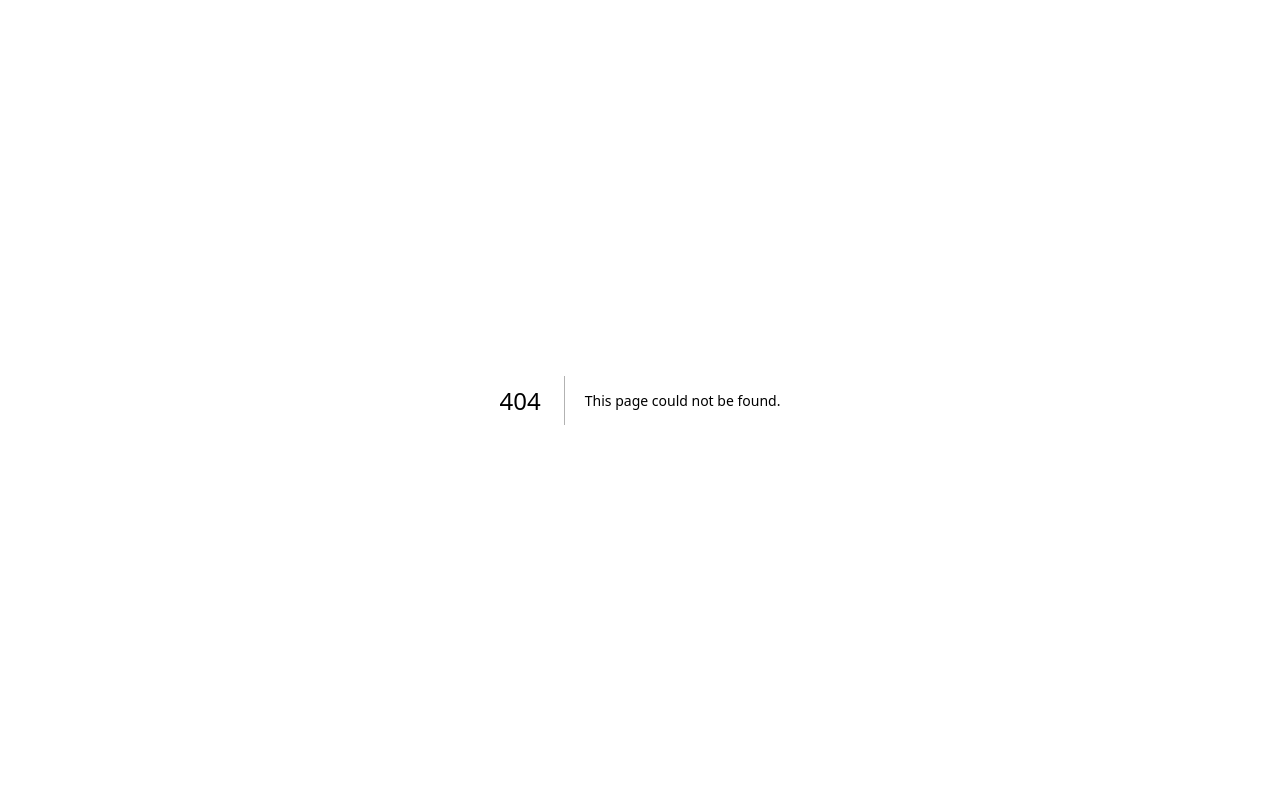
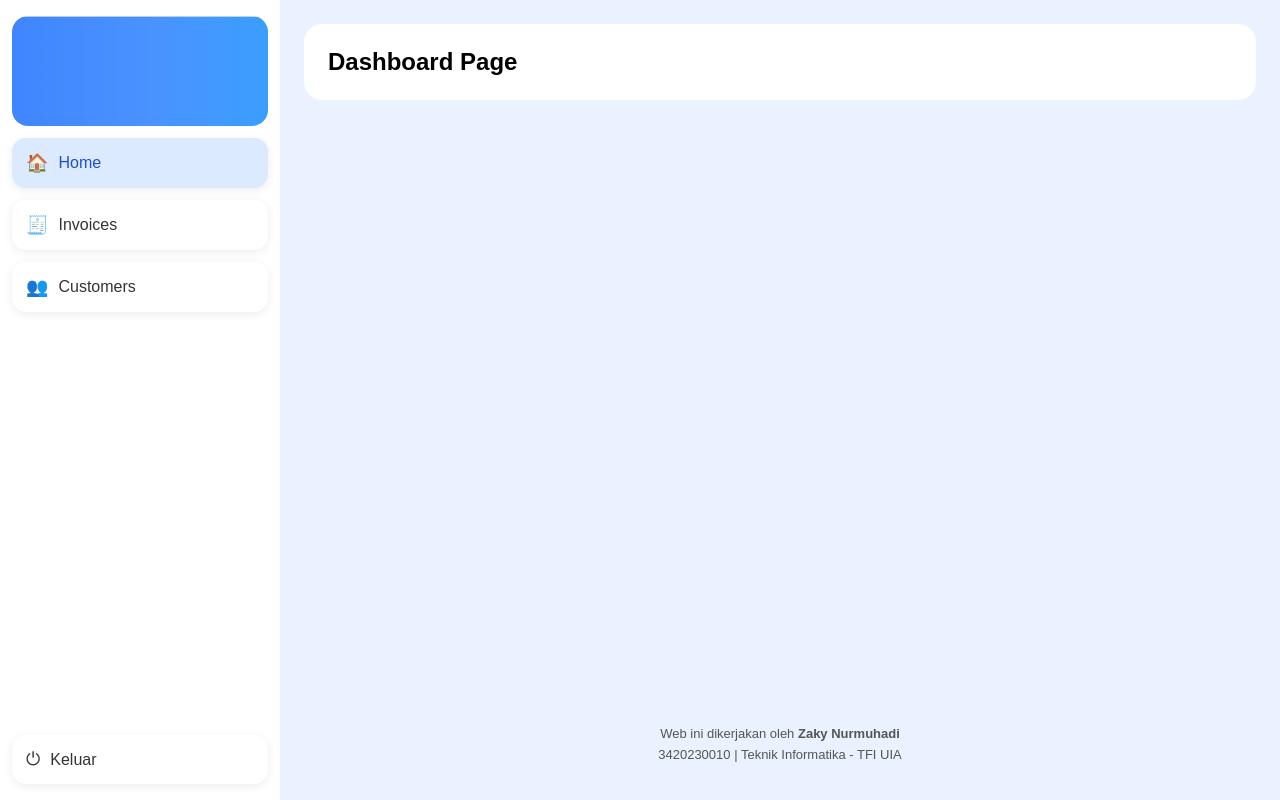
Before and after one commit to zakynurmuhadi03-ctrl/login-vercel, a Next.js app: page /dashboard in a window 1280 px wide. Before the commit this address had no page. Built offline with nearby package versions, Linux system fonts and the light colour scheme.

Commit message:
Create page.js

```diff
--- /dev/null
+++ b/app/dashboard/page.js
@@ -0,0 +1,69 @@
+"use client";
+import { useState } from "react";
+import { useRouter } from "next/navigation";
+
+export default function DashboardPage() {
+  const [active, setActive] = useState("home");
+  const router = useRouter();
+
+  const menus = [
+    { id: "home", label: "Home", icon: "🏠" },
+    { id: "invoices", label: "Invoices", icon: "🧾" },
+    { id: "customers", label: "Customers", icon: "👥" },
+  ];
+
+  return (
+    <>
+    <style>{`
+      .layout { display: flex; min-height: 100vh; background: #eaf2ff; font-family: sans-serif; }
+      .sidebar { width: 280px; background: #fff; padding: 16px 12px; display: flex; flex-direction: column; gap: 12px; height: 100vh; box-sizing: border-box; position: sticky; top: 0; flex-shrink: 0; }
+      .menu-list { display: flex; flex-direction: column; gap: 12px; }
+      .menu-btn { display: flex; align-items: center; gap: 10px; width: 100%; padding: 14px 14px; border-radius: 14px; border: none; cursor: pointer; font-size: 16px; background: #fff; color: #333; box-shadow: 0 2px 10px rgba(0,0,0,0.08); }
+      .menu-btn.active { background: #dbeafe; color: #1d4ed8; }
+      .spacer { flex: 1; }
+      @media (max-width: 768px) {
+        .layout { flex-direction: column; }
+        .sidebar { width: 100% !important; height: auto !important; position: static !important; flex-direction: row !important; align-items: center !important; padding: 12px !important; gap: 8px !important; }
+        .sidebar-header { display: none !important; }
+        .menu-list { flex-direction: row !important; flex: 1 !important; gap: 8px !important; }
+        .menu-btn { justify-content: center !important; padding: 10px 0 !important; }
+        .menu-label { display: none !important; }
+        .spacer { display: none !important; }
+        .logout-wrap { flex: 1 !important; }
+      }
+    `}</style>
+
+    <div className="layout">
+      <div className="sidebar">
+        <div className="sidebar-header" style={{ width: "100%", height: "110px", borderRadius: "16px", overflow: "hidden", flexShrink: 0 }}>
+          <img src="/header-uia.png" alt="UIA" style={{ width: "100%", height: "100%", objectFit: "cover", display: "block" }} />
+        </div>
+        <div className="menu-list">
+          {menus.map((m) => (
+            <button key={m.id} onClick={() => setActive(m.id)} className={active === m.id ? "menu-btn active" : "menu-btn"}>
+              <span style={{ fontSize: "18px" }}>{m.icon}</span> <span className="menu-label">{m.label}</span>
+            </button>
+          ))}
+        </div>
+        <div className="spacer"></div>
+        <div className="logout-wrap">
+          <button onClick={() => router.push("/login")} className="menu-btn">
+            <span style={{ fontSize: "18px" }}>⏻</span> <span className="menu-label">Keluar</span>
+          </button>
+        </div>
+      </div>
+      <div style={{ flex: 1, padding: "24px", display: "flex", flexDirection: "column", minWidth: 0 }}>
+        <div style={{ background: "#fff", borderRadius: "18px", padding: "24px" }}>
+          {active === "home" && <h2 style={{ margin: 0 }}>Dashboard Page</h2>}
+          {active === "invoices" && <h2 style={{ margin: 0 }}>Invoices Page</h2>}
+          {active === "customers" && <h2 style={{ margin: 0 }}>Customers Page</h2>}
+        </div>
+        <div style={{ marginTop: "auto", textAlign: "center", padding: "20px 10px 10px", fontSize: "13px", color: "#555", lineHeight: "1.6" }}>
+          Web ini dikerjakan oleh <b>Zaky Nurmuhadi</b><br />
+          3420230010 | Teknik Informatika - TFI UIA
+        </div>
+      </div>
+    </div>
+    </>
+  );
+}
```
